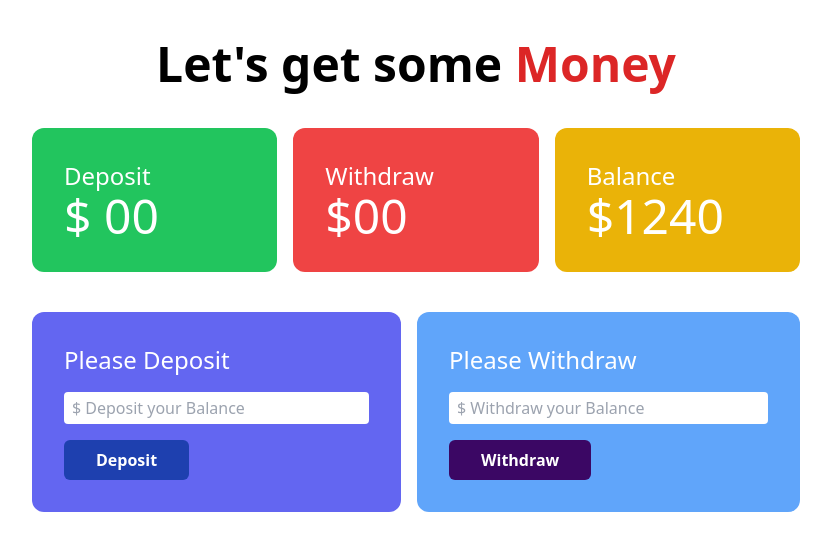
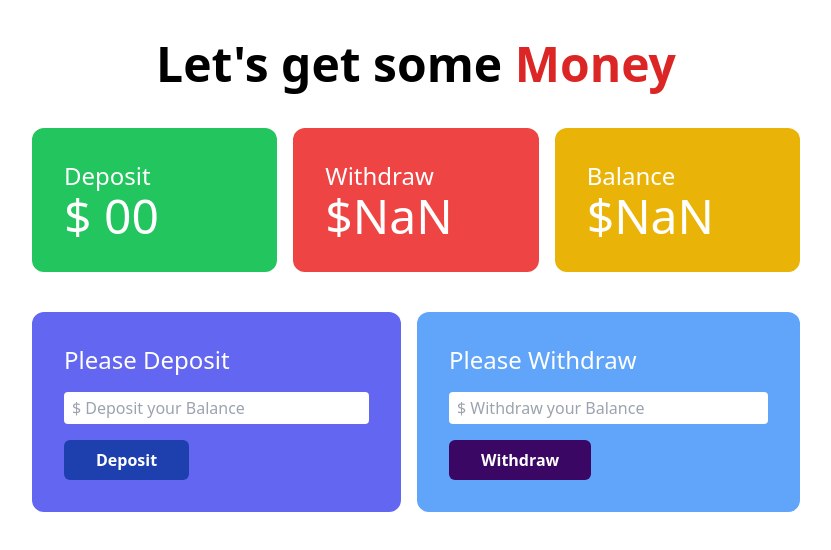
Before and after one commit to Munshi91/baper-bank, a plain HTML site: page bank.html in a window 1280 px wide. Both pictures are taken after a click on the button "Withdraw". Shown: the whole page, without its empty margins (224-1055 px from the left). Drawn offline with nearby package versions, Linux system fonts and the light colour scheme.

Commit message:
Withdraw Balance Add

```diff
--- a/bank.html
+++ b/bank.html
@@ -20,7 +20,7 @@
         </div>
         <div class="bg-red-500 text-white p-8 rounded-xl">
           <h4 class="text-2xl">Withdraw</h4>
-          <h2 class="text-5xl">$<span class="withdraw-total">00</span></h2>
+          <h2 class="text-5xl">$<span id="withdraw-total">00</span></h2>
         </div>
         <div class="bg-yellow-500 text-white p-8 rounded-xl">
           <h4 class="text-2xl">Balance</h4>
--- a/deposit.js
+++ b/deposit.js
@@ -6,7 +6,7 @@ document.getElementById('btn-deposit').addEventListener('click', function () {
   depositField.value = '';
 
   const depositTotalElement = document.getElementById('deposit-total');
-
+  console.log(depositTotalElement);
   const previousDepositTotalString = depositTotalElement.innerText;
   const previousDepositTotal = parseFloat(previousDepositTotalString);
 
@@ -15,6 +15,7 @@ document.getElementById('btn-deposit').addEventListener('click', function () {
 
   //Balance total deposit
   const balanceTotalDeposit = document.getElementById('balance-total');
+
   const previousBalanceTotalString = balanceTotalDeposit.innerText;
   const previousBalanceTotal = parseFloat(previousBalanceTotalString);
 
@@ -28,4 +29,23 @@ document.getElementById('btn-withdraw').addEventListener('click', function () {
   const newWithdrawAmountString = withdrawField.value;
   const newWithdrawAmount = parseFloat(newWithdrawAmountString);
   withdrawField.value = '';
+
+  // Add withdraw total
+
+  const withdrawTotalElement = document.getElementById('withdraw-total');
+
+  const previousWithdrawTotalString = withdrawTotalElement.innerText;
+  const previousWithdrawBalanceTotal = parseFloat(previousWithdrawTotalString);
+  const currentWithdrawTotal = previousWithdrawBalanceTotal + newWithdrawAmount;
+  withdrawTotalElement.innerText = currentWithdrawTotal;
+
+  //Balance Total withdraw
+  const balanceTotalWithdraw = document.getElementById('balance-total');
+  const previousWithdrawTotalBalanceString = balanceTotalWithdraw.innerText;
+  const previousBalanceWithdrawAmount = parseFloat(
+    previousWithdrawTotalBalanceString
+  );
+  const currentWithdrawTotalAmount =
+    previousBalanceWithdrawAmount - newWithdrawAmount;
+  balanceTotalWithdraw.innerText = currentWithdrawTotalAmount;
 });
```
